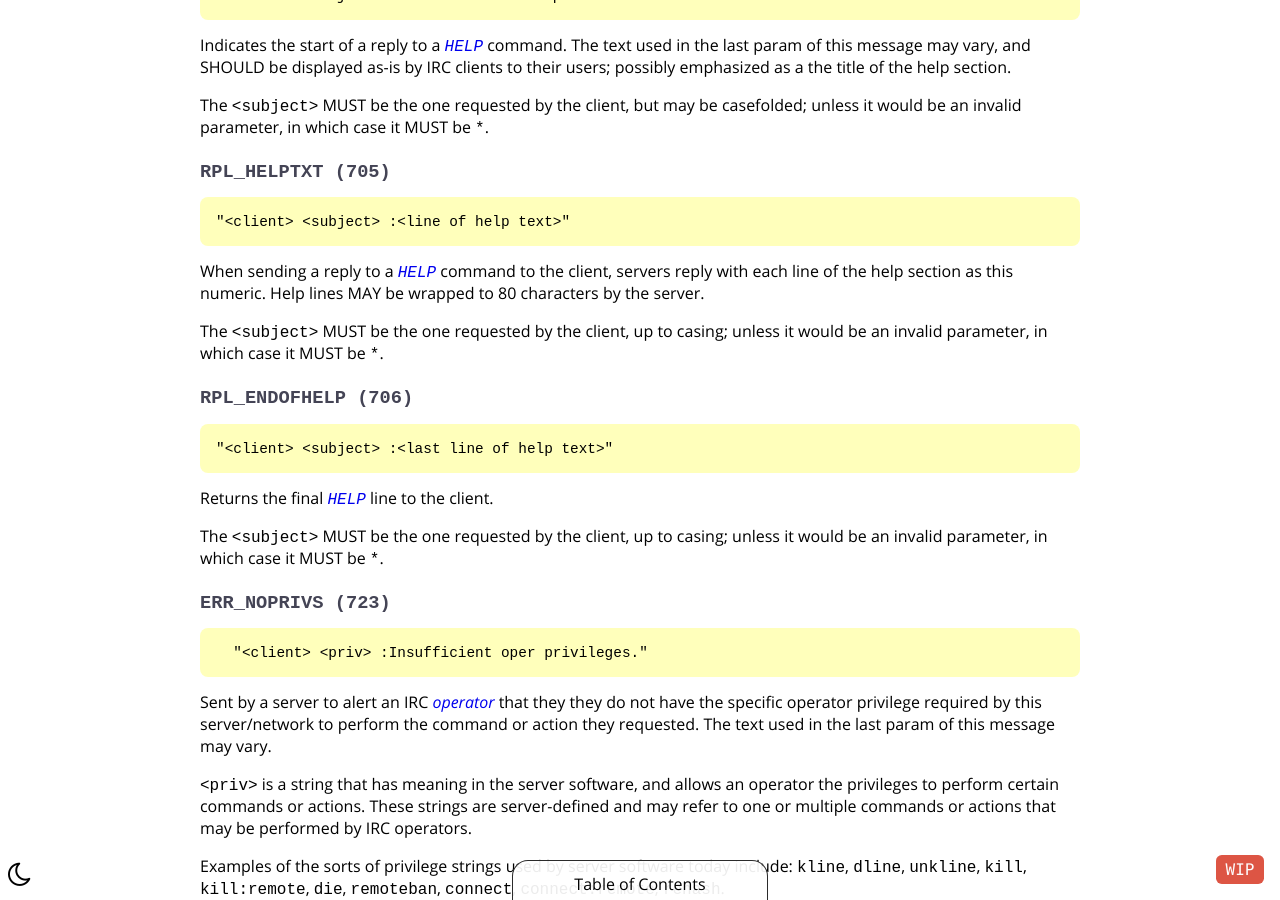
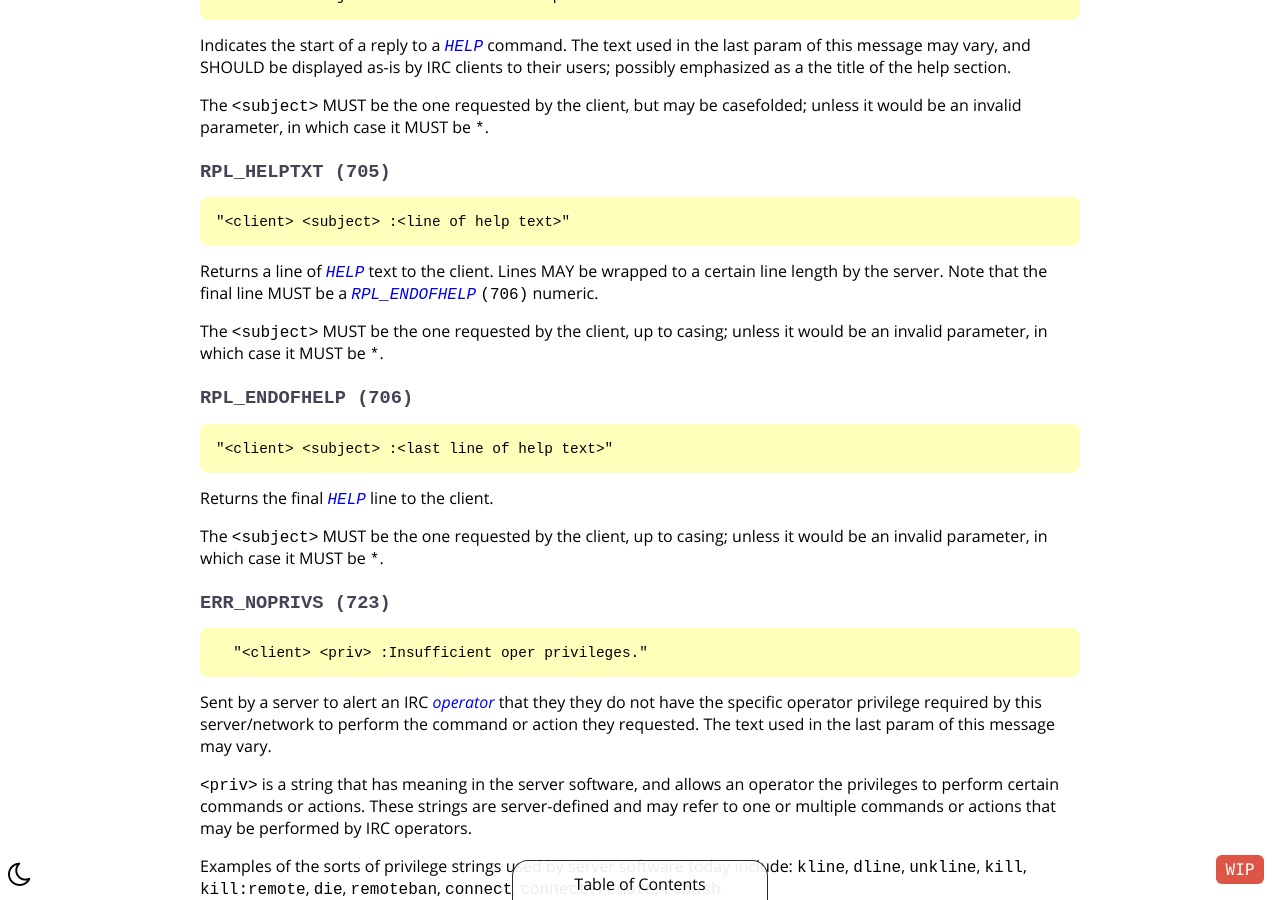
Before and after one commit to ircdocs/modern-irc, a Jekyll site: the page built from index.md, in a window 1280 px wide and 900 px high, scrolled down 63206 px. Built offline with Jekyll 4.4.1, drawn with Linux system fonts in a browser that asks for light colours.

Commit message:
Update _includes/modern-appendix.md
Co-authored-by: Daniel Oaks <daniel@danieloaks.net>

```diff
--- a/_includes/modern-appendix.md
+++ b/_includes/modern-appendix.md
@@ -864,7 +864,7 @@ The `<subject>` MUST be the one requested by the client, but may be casefolded;
 
     "<client> <subject> :<line of help text>"
 
-When sending a reply to a {% command HELP %} command to the client, servers reply with each line of the help section as this numeric. Help lines MAY be wrapped to 80 characters by the server.
+Returns a line of {% command HELP %} text to the client. Lines MAY be wrapped to a certain line length by the server. Note that the final line MUST be a {% numeric RPL_ENDOFHELP %} numeric.
 
 The `<subject>` MUST be the one requested by the client, up to casing; unless it would be an invalid parameter, in which case it MUST be `*`.
 
```
